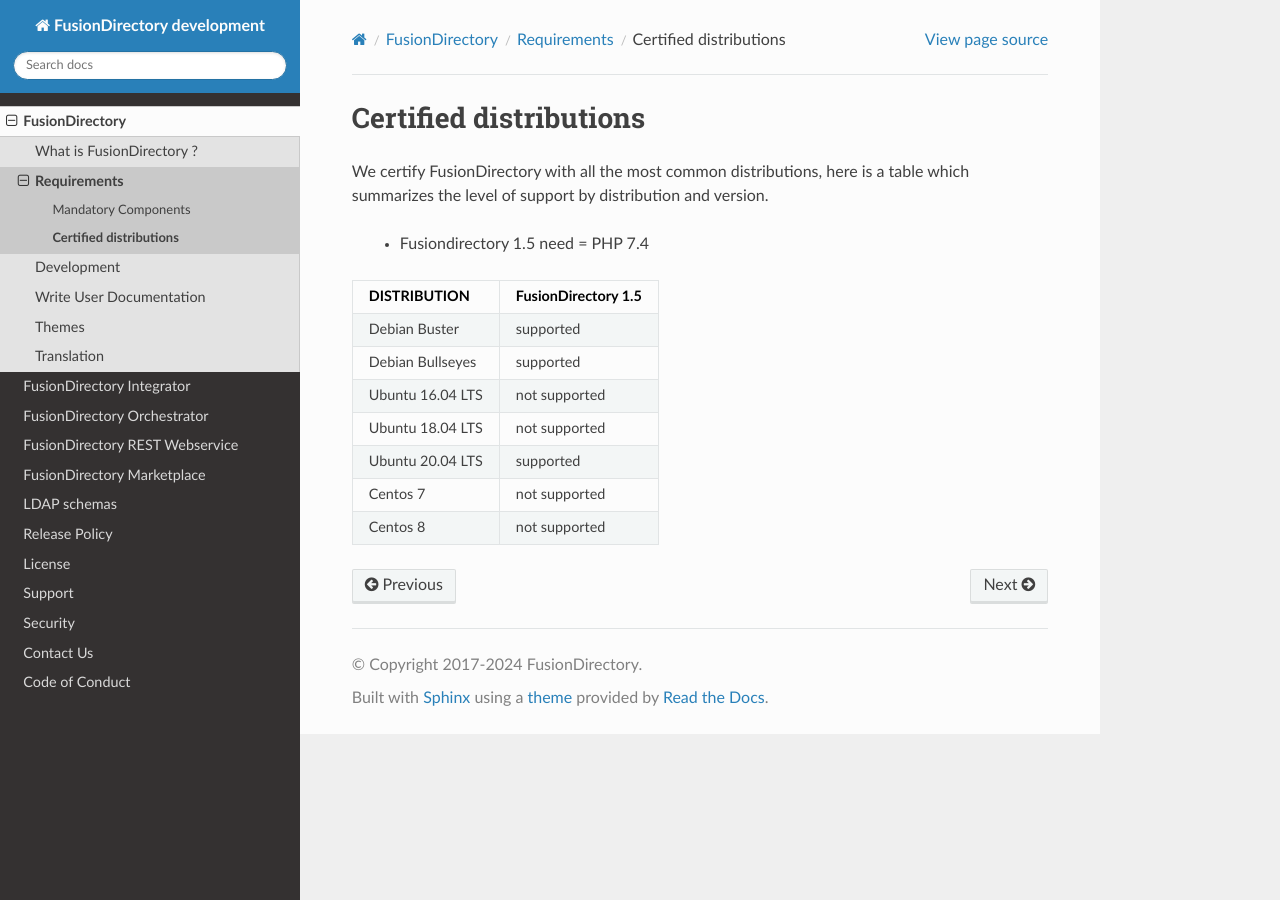
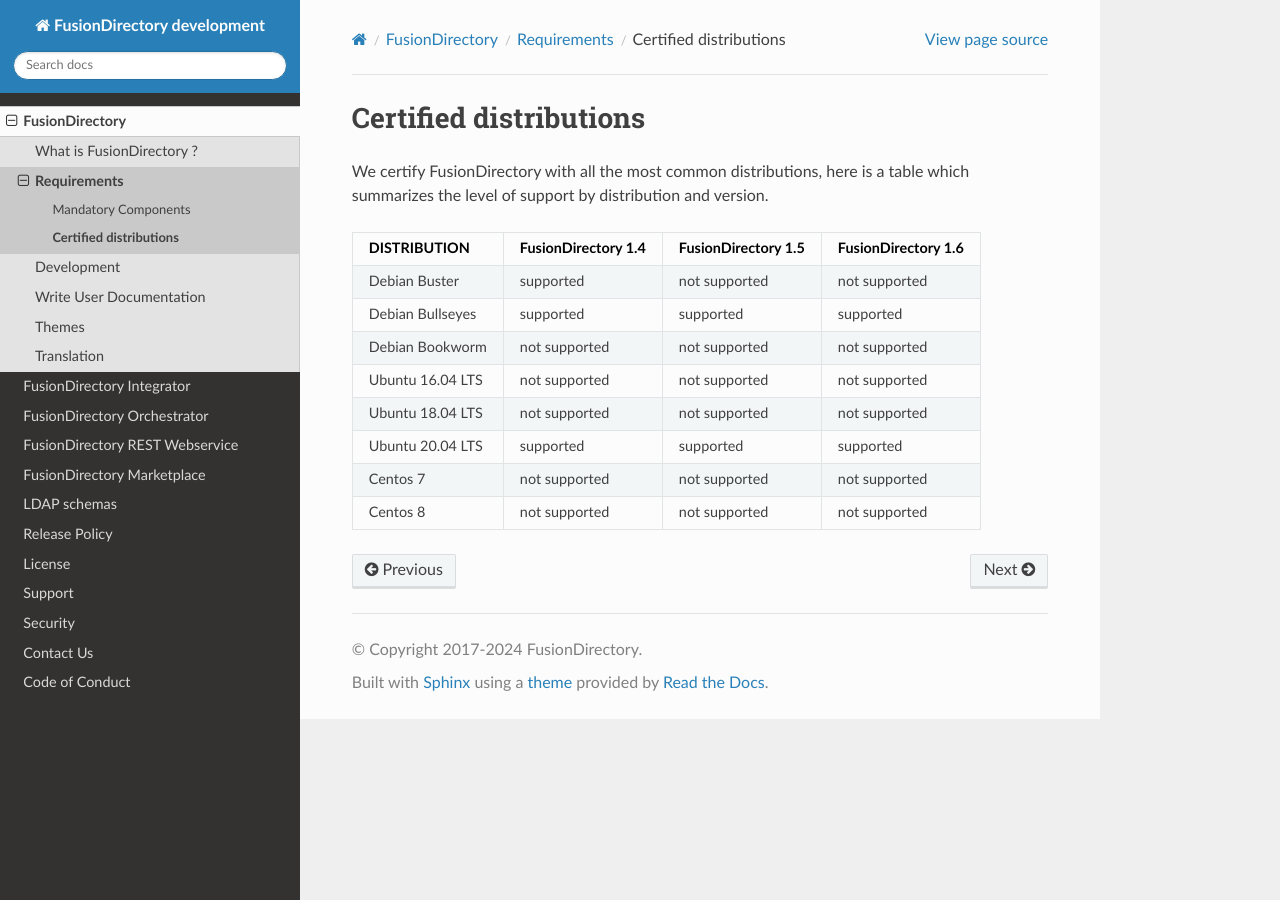
Before and after one commit to fusiondirectory/fusiondirectory-dev-manual, a Sphinx documentation site: the page built from source/fusiondirectory/requirements/certified-distributions.rst, in a window 1280 px wide. Built offline with Sphinx 7.4.7 and the Read the Docs theme 3.1.0, drawn with Linux system fonts in a browser that asks for light colours.

Commit message:
:handshake: fix(distribution) follow the same rules as user manual
Signed-off-by: Benoit Mortier <benoit.mortier@fusiondirectory.org>

```diff
--- a/source/fusiondirectory/requirements/certified-distributions.rst
+++ b/source/fusiondirectory/requirements/certified-distributions.rst
@@ -4,18 +4,17 @@
 
 We certify FusionDirectory with all the most common distributions, here is a table which summarizes the level of support by distribution and version.
 
- * Fusiondirectory 1.5 need = PHP 7.4
-
-================= ========================
-DISTRIBUTION      FusionDirectory 1.5
-================= ========================
-Debian Buster     supported
-Debian Bullseyes  supported
------------------ ------------------------
-Ubuntu 16.04 LTS  not supported
-Ubuntu 18.04 LTS  not supported
-Ubuntu 20.04 LTS  supported
------------------ ------------------------
-Centos 7          not supported
-Centos 8          not supported
-================= ========================
+================= =================== =================== ===================
+DISTRIBUTION      FusionDirectory 1.4 FusionDirectory 1.5 FusionDirectory 1.6
+================= =================== =================== ===================
+Debian Buster     supported           not supported       not supported
+Debian Bullseyes  supported           supported           supported
+Debian Bookworm   not supported       not supported       not supported
+----------------- ------------------- ------------------- -------------------
+Ubuntu 16.04 LTS  not supported       not supported       not supported
+Ubuntu 18.04 LTS  not supported       not supported       not supported
+Ubuntu 20.04 LTS  supported           supported           supported
+----------------- ------------------- ------------------- -------------------
+Centos 7          not supported       not supported       not supported
+Centos 8          not supported       not supported       not supported
+================= =================== =================== ===================
```
